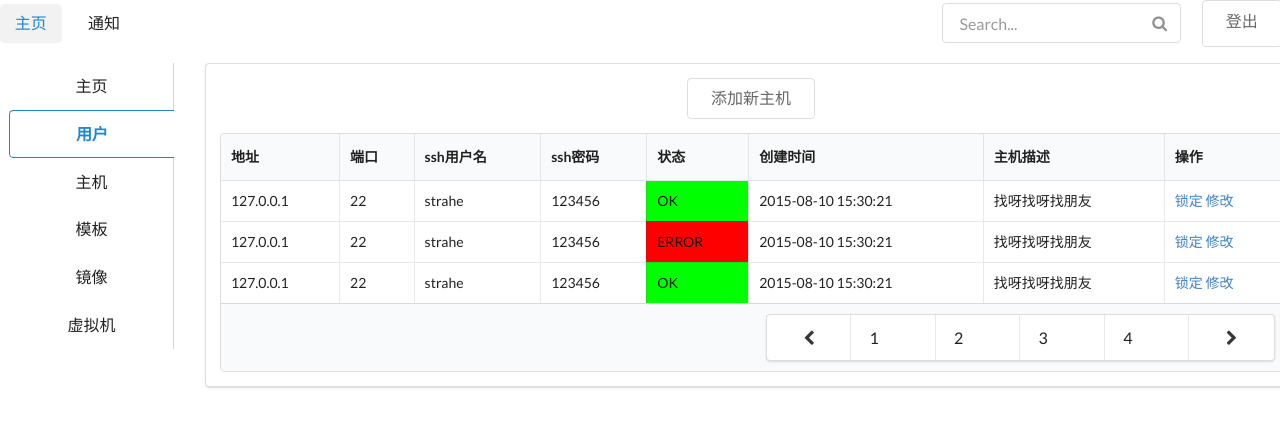
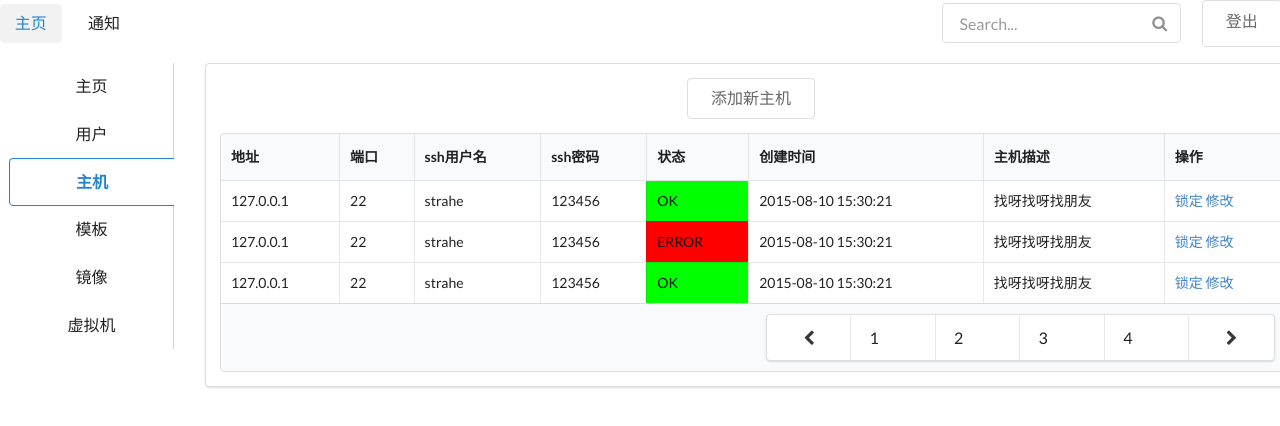
Before and after one commit to dulumao/admin-template, a plain HTML site: page host_list.html in a window 1280 px wide. Shown: the top 426 px of the page. Drawn offline with Linux system fonts and the light colour scheme.

Commit message:
修改：     host_list.html 修改菜单 active

```diff
--- a/host_list.html
+++ b/host_list.html
@@ -27,8 +27,8 @@
   <div class="two wide column">
     <div class="ui vertical fluid tabular menu">
       <a class="blue item" href="#">主页</a>
-      <a class="blue item active">用户</a>
-      <a class="blue item">主机</a>
+      <a class="blue item">用户</a>
+      <a class="blue item active">主机</a>
       <a class="blue item">模板</a>
         <a class="blue item">镜像</a>
         <a class="blue item">虚拟机</a>
```
